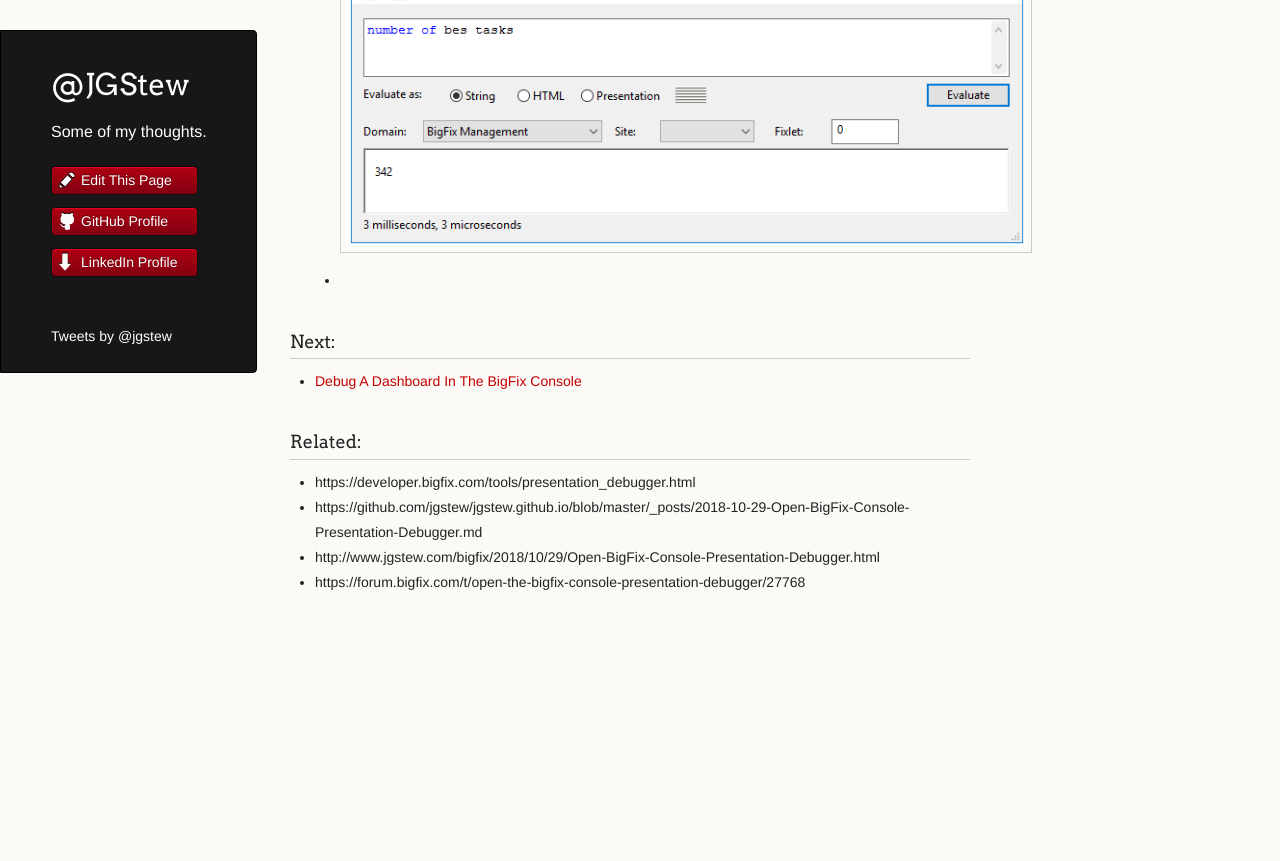
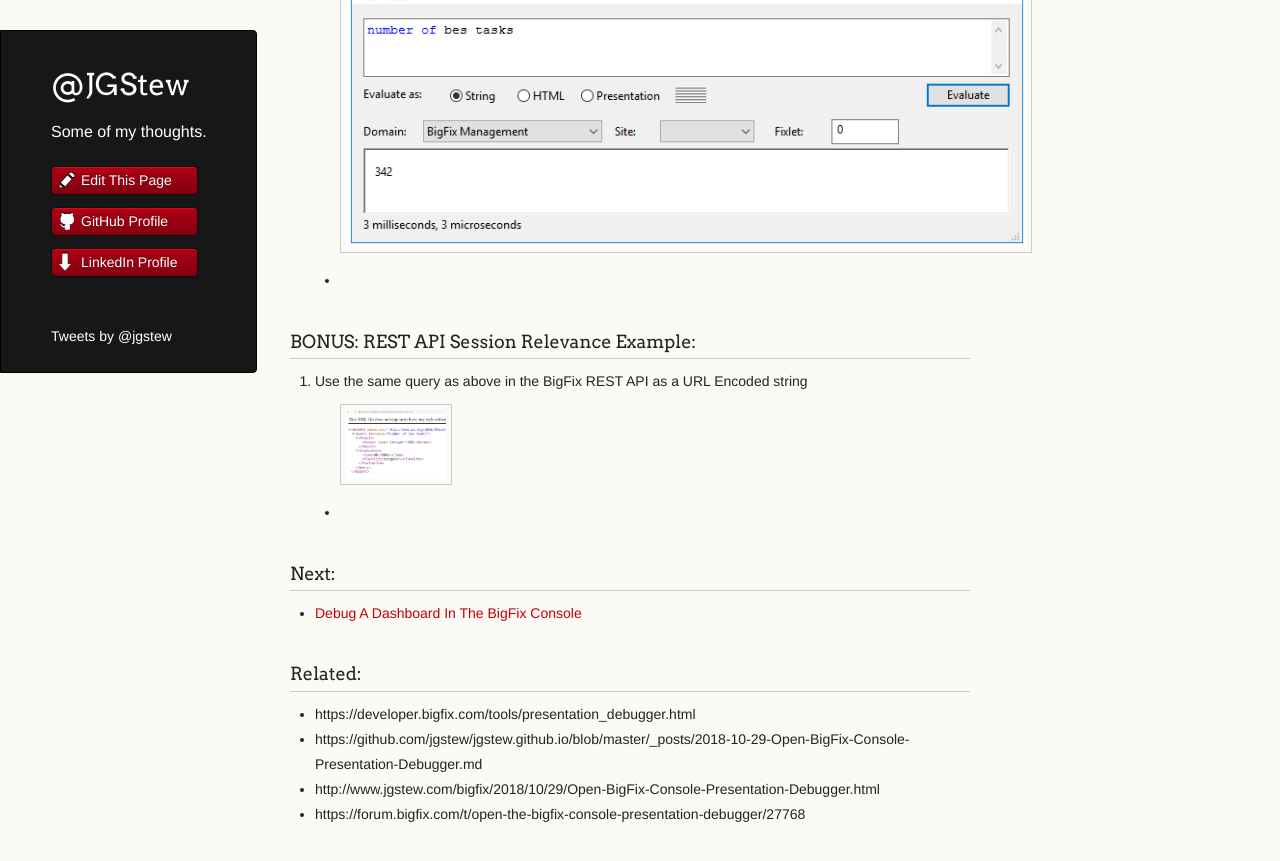
Before and after one commit to jgstew/jgstew.github.io, a Jekyll site: the page built from _posts/2018-10-29-Open-BigFix-Console-Presentation-Debugger.md, in a window 1280 px wide and 900 px high, scrolled down 1375 px. Shown: the top 861 px of the window. Built offline with Jekyll 4.4.1, drawn with Linux system fonts in a browser that asks for light colours; nearby versions of some CDN libraries; comment, search, counter and statistics services are not loaded; before the commit the page ends 2043 px from its top, so only the background shows below that.

Commit message:
Update 2018-10-29-Open-BigFix-Console-Presentation-Debugger.md

```diff
--- a/_posts/2018-10-29-Open-BigFix-Console-Presentation-Debugger.md
+++ b/_posts/2018-10-29-Open-BigFix-Console-Presentation-Debugger.md
@@ -24,6 +24,11 @@
     * `ps of concatenations of ("There are ";it as string;" registered computers right now [ "; now as string; " ]") of number of bes computers`
     * ![Open Presentation Debugger](/images/BigFix/Console/PresentationDebuggerEvaluate.png)
 
+### BONUS: REST API Session Relevance Example:
+
+1. Use the same query as above in the BigFix REST API as a URL Encoded string
+    * <img src="/images/posts/BigFix-Debugging-REST-API-Example.PNG" alt="REST API Session Relevance Example" style="max-width:100px;"/>
+
 ### Next:
 
 * [Debug A Dashboard In The BigFix Console](https://github.com/jgstew/jgstew.github.io/blob/master/_posts/2018-10-29-Debug-Dashboard-In-BigFix-Console.md)
```
